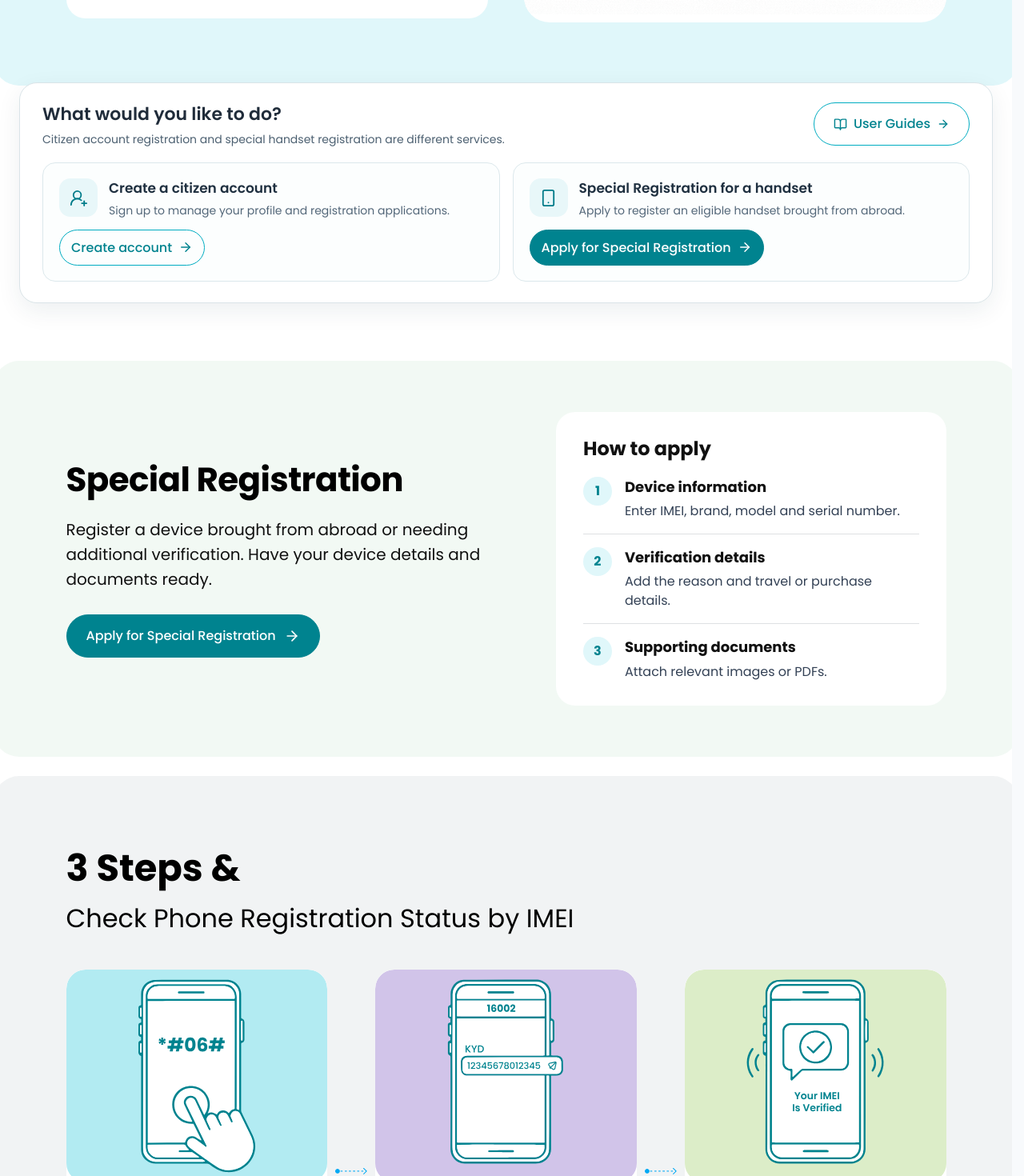
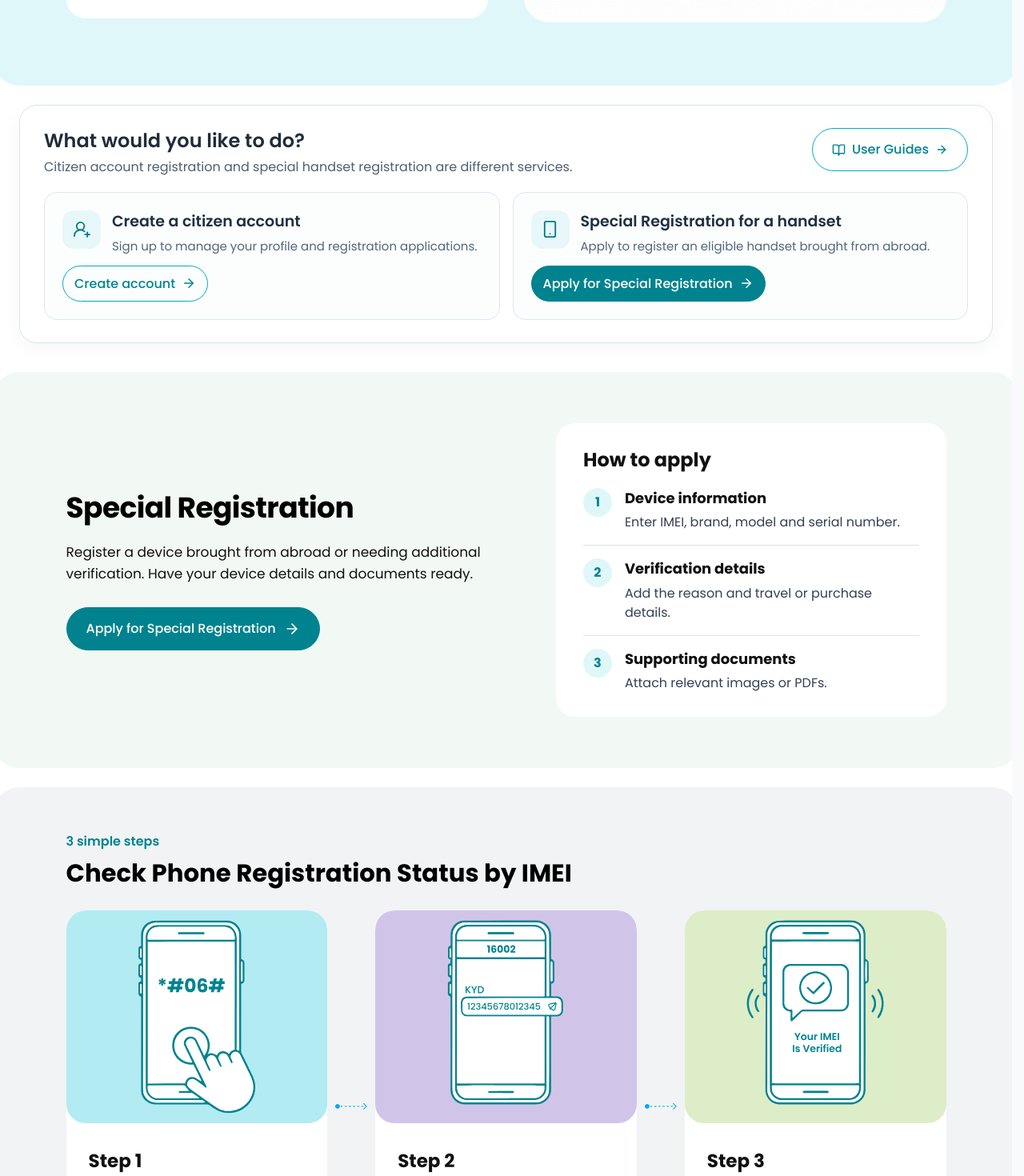
Before and after one commit to shihab-tech04/NEIR-Citizen, a React (Vite) app: page / in a window 1280 px wide. Shown: the part 640-2110 px from the top of the page at 80% size. Built offline with nearby package versions, Linux system fonts and the light colour scheme.

Commit message:
fix(neir): remove hero-service overlap, unify guide hierarchy and complete Bengali steps

```diff
--- a/src/components/HomeServiceEntry.css
+++ b/src/components/HomeServiceEntry.css
@@ -2,16 +2,16 @@
 .neir-service-entry{
   position:relative;
   z-index:1;
-  width:min(100%,1300px);
+  width:min(100%,1360px);
   padding:0 24px;
-  margin:-28px auto 48px;
+  margin:0 auto 12px;
 }
 .neir-service-entry-panel{
   background:#fff;
   border:1px solid var(--neir-ui-border,#dae4e8);
   border-radius:22px;
-  box-shadow:0 10px 30px rgba(20,51,64,.075);
-  padding:24px 28px 26px;
+  box-shadow:0 6px 22px rgba(20,51,64,.045);
+  padding:28px 30px;
 }
 .neir-service-entry-heading{
   display:flex;
@@ -23,12 +23,12 @@
 .neir-service-entry-heading-copy{min-width:0;}
 .neir-service-entry-heading h2{
   margin:0 0 4px;
-  font:600 22px/1.4 Poppins,Arial,sans-serif;
+  font:600 24px/1.35 Poppins,Arial,sans-serif;
   color:#202c3a;
 }
 .neir-service-entry-heading p{
   margin:0;
-  font:400 14px/1.6 Poppins,Arial,sans-serif;
+  font:400 16px/1.6 Poppins,Arial,sans-serif;
   color:#4c6071;
 }
 .neir-service-guides.neir-ui-button{flex:none;gap:8px;align-self:start;white-space:nowrap;}
@@ -39,7 +39,7 @@
 }
 .neir-service-card{
   min-width:0;
-  padding:19px 20px;
+  padding:22px;
   border:1px solid #dce8ec;
   border-radius:16px;
   background:#fcfefe;
@@ -57,12 +57,12 @@
 .neir-service-card-copy{min-width:0;}
 .neir-service-card h3{
   margin:0 0 5px;
-  font:600 17px/1.45 Poppins,Arial,sans-serif;
+  font:600 19px/1.45 Poppins,Arial,sans-serif;
   color:#1f3040;
 }
 .neir-service-card p{
   margin:0;color:#536779;
-  font:400 14px/1.55 Poppins,Arial,sans-serif;
+  font:400 15px/1.6 Poppins,Arial,sans-serif;
 }
 .neir-service-card-action.neir-ui-button{
   align-self:flex-start;min-height:44px;gap:8px;
@@ -71,20 +71,20 @@
 }
 .neir-service-card-action svg{flex-shrink:0;}
 @media(max-width:1000px){
-  .neir-service-entry{margin:-18px auto 36px;}
+  .neir-service-entry{margin:0 auto 10px;}
   .neir-service-entry-panel{padding:20px;}
 }
 @media(max-width:767px){
-  .neir-service-entry{padding:0 16px;margin:16px auto 30px;}
+  .neir-service-entry{padding:0 16px;margin:0 auto 12px;}
   .neir-service-entry-panel{padding:18px;border-radius:18px;}
-  .neir-service-entry-heading{align-items:flex-start;gap:10px;}
+  .neir-service-entry-heading{flex-direction:column;align-items:flex-start;gap:12px;}
   .neir-service-entry-heading h2{font-size:20px;}
-  .neir-service-entry-heading p{font-size:14px;}
+  .neir-service-entry-heading p{font-size:15px;}
   .neir-service-guides.neir-ui-button{padding:8px 10px;min-width:44px;white-space:normal;}
   .neir-service-entry-grid{grid-template-columns:minmax(0,1fr);gap:12px;}
   .neir-service-card{padding:15px;gap:12px;}
   .neir-service-card-heading{gap:12px;}
-  .neir-service-card h3{font-size:16px;}
+  .neir-service-card h3{font-size:17px;}
 }
 @media(max-width:390px){
   .neir-service-entry-heading{flex-direction:column;}
--- a/src/components/SpecialRegistrationSection.tsx
+++ b/src/components/SpecialRegistrationSection.tsx
@@ -23,7 +23,7 @@ export const SpecialRegistrationSection: React.FC<Props> = ({ language, onApply,
   ];
 
   return (
-    <section className="neir-special-registration-section" aria-labelledby="neir-special-registration-heading">
+    <section id="special-registration" className="neir-special-registration-section" aria-labelledby="neir-special-registration-heading">
       <div className="neir-source-guide-inner neir-special-registration-inner">
         <div className="neir-special-registration-content">
           <h2 id="neir-special-registration-heading">
--- a/src/components/ThreeStepGuide.tsx
+++ b/src/components/ThreeStepGuide.tsx
@@ -13,21 +13,33 @@ const sections=[
     'You will get an SMS with all mobile numbers registered under your NID (all operators).'
   ]}
 ];
-const imageColors=['#B2EBF2','#D1C4E9','#DCEDC8'];
-export const ThreeStepGuide:React.FC<Props> = () => <div className="neir-source-steps-wrap">
-  {sections.map((section,g)=><section key={section.heading} className="neir-source-guide-section" style={{backgroundColor:section.background}}>
+const headingsBn=['IMEI দিয়ে ফোনের নিবন্ধন অবস্থা জানুন','আপনার NID-এ নিবন্ধিত মোবাইল নম্বর জানুন'];
+const stepsBn=[
+  [
+    'ফোনের মেসেজ অপশনে KYD লিখে একটি স্পেস দিন, তারপর ১৫ সংখ্যার IMEI লিখুন। উদাহরণ: KYD 123456789012345',
+    'মেসেজটি 16002 নম্বরে পাঠান।',
+    'ফোনের বৈধতা ও নিবন্ধনের অবস্থা জানিয়ে একটি ফিরতি মেসেজ পাবেন।'
+  ],
+  [
+    'আপনার NID দিয়ে নিবন্ধিত যেকোনো মোবাইল নম্বর থেকে *16001# ডায়াল করুন।',
+    'অনুরোধ করা হলে NID নম্বরের শেষ ৪টি সংখ্যা লিখুন।',
+    'আপনার NID দিয়ে নিবন্ধিত সব অপারেটরের মোবাইল নম্বরের তালিকা SMS-এ পাবেন।'
+  ]
+];
+export const ThreeStepGuide:React.FC<Props> = ({language}) => <div className="neir-source-steps-wrap">
+  {sections.map((section,g)=><section key={section.heading} className={'neir-source-guide-section neir-guide--'+g} aria-labelledby={'neir-guide-heading-'+g}>
     <div className="neir-source-guide-inner">
       <header className="neir-source-guide-heading">
-        <h2>3 Steps &amp;</h2>
-        <p>{section.heading}</p>
+        <p>{language==='bn'?'৩টি সহজ ধাপ':'3 simple steps'}</p>
+        <h2 id={'neir-guide-heading-'+g}>{language==='bn'?headingsBn[g]:section.heading}</h2>
       </header>
       <div className="neir-source-steps-row">
         {section.steps.map((step,i)=><React.Fragment key={g+'-'+i}>
           <article className="neir-source-step-card">
-            <div className="neir-source-step-art" style={{backgroundColor:imageColors[i]}}>
+            <div className={'neir-source-step-art neir-guide-art--'+i}>
               <img src={`${import.meta.env.BASE_URL}neir-source/images/step-${g*3+i+1}.svg`} alt={`Step ${i+1} illustration`} loading="lazy"/>
             </div>
-            <div className="neir-source-step-content"><h3>Step {i+1}</h3><p>{step}</p></div>
+            <div className="neir-source-step-content"><h3>{language==='bn'?'ধাপ':'Step'} {i+1}</h3><p>{language==='bn'?stepsBn[g][i]:step}</p></div>
           </article>
           {i<2 && <div className="neir-source-step-arrow"><img src={`${import.meta.env.BASE_URL}neir-source/frames/right-arrow.png`} alt="" aria-hidden="true" loading="lazy"/></div>}
         </React.Fragment>)}
--- a/src/index.css
+++ b/src/index.css
@@ -68,22 +68,27 @@ button,input,select,textarea{font:inherit}
 .neir-source-hero-media picture{display:block;width:100%}
 .neir-source-hero-media img{width:100%;height:auto;display:block;object-fit:contain;border-radius:16px}
 .neir-source-steps-wrap{display:flex;flex-direction:column;gap:24px}
-.neir-source-guide-section{border-radius:32px;padding:80px 24px 64px}
+.neir-guide--0{background:var(--neir-secondary)}
+.neir-guide--1{background:var(--neir-quaternary)}
+.neir-guide-art--0{background:#B2EBF2}
+.neir-guide-art--1{background:#D1C4E9}
+.neir-guide-art--2{background:#DCEDC8}
+.neir-source-guide-section{border-radius:32px;padding:56px 24px 56px}
 @media(min-width:768px){
  .neir-source-hero,.neir-source-guide-section{position:relative;left:-8px;width:calc(100% + 16px)}
 }
 .neir-source-verify-short{display:none}
 .neir-source-mobile-auth{display:none}
 .neir-source-guide-inner{max-width:1200px;margin:auto}
-.neir-source-guide-heading{text-align:left;color:#000;margin:0 0 40px}
-.neir-source-guide-heading h2{font-size:46.4px;font-weight:700;line-height:normal;margin:0 0 4px;color:#000}
-.neir-source-guide-heading p{font-size:32px;font-weight:400;line-height:normal;margin:0;color:#000}
+.neir-source-guide-heading{text-align:left;color:#000;margin:0 0 26px}
+.neir-source-guide-heading h2{font-size:clamp(27px,2.4vw,36px);font-weight:700;line-height:1.32;margin:0;color:#000}
+.neir-source-guide-heading p{font-size:16px;font-weight:600;line-height:1.5;margin:0 0 8px;color:var(--neir-primary-900)}
 .neir-source-steps-row{display:flex;align-items:stretch;gap:0}
 .neir-source-step-card{background:white;border-radius:24px;flex:1 1 0;min-width:0;overflow:hidden;display:flex;flex-direction:column}
 .neir-source-step-art{display:flex;align-items:center;justify-content:center;padding:8px;min-height:220px;border-radius:24px}
 .neir-source-step-art img{max-width:100%;width:100%;height:auto;max-height:250px;object-fit:contain}
 .neir-source-step-content{padding:30px 28px;flex:1}
-.neir-source-step-content h3{font-size:32px;font-weight:700;margin:0 0 10px;color:#111}
+.neir-source-step-content h3{font-size:23px;font-weight:700;margin:0 0 8px;color:#111}
 .neir-source-step-content p{white-space:pre-line;font-size:16px;line-height:1.5}
 .neir-source-step-arrow{width:60px;flex:0 0 60px;display:flex;align-items:center;justify-content:center}
 .neir-source-step-arrow img{max-width:40px;width:100%;height:auto;object-fit:contain}
@@ -137,14 +142,14 @@ button,input,select,textarea{font:inherit}
  .neir-source-error,.neir-source-demo-result{flex-basis:100%;margin-top:8px}
  .neir-source-hero-media{position:relative;left:-7px;width:calc(100% + 14px);max-width:600px;margin:0 auto;padding:7px;min-height:0;height:auto}
  .neir-source-guide-section{position:relative;left:-7px;width:calc(100% + 14px);border-radius:16px;padding:28px}
- .neir-source-guide-heading{width:100%;margin:0 0 36px;text-align:center}
- .neir-source-guide-heading h2{font-size:31.5px;line-height:1.5}
- .neir-source-guide-heading p{font-size:16px;line-height:24px;white-space:nowrap}
+ .neir-source-guide-heading{width:100%;margin:0 0 24px;text-align:left}
+ .neir-source-guide-heading h2{font-size:26px;line-height:1.3}
+ .neir-source-guide-heading p{font-size:14px;line-height:1.5;white-space:normal}
  .neir-source-steps-row{width:100%;transform:none;flex-direction:column}
  .neir-source-step-arrow{height:70px;flex:0 0 70px;width:100%;transform:rotate(90deg)}
  .neir-source-step-art{min-height:170px;padding:7px}
  .neir-source-step-content{padding:28px}
- .neir-source-step-content h3{font-size:28px;margin-bottom:0}
+ .neir-source-step-content h3{font-size:22px;margin-bottom:6px}
  .neir-source-step-content p{font-size:14px;line-height:1.5}
 }
 @media(max-width:360px){
@@ -270,8 +275,8 @@ button,input,select,textarea{font:inherit}
  .neir-source-description{margin-bottom:13px}
  .neir-source-hero-copy{transform:translateY(-1px)}
  .neir-source-guide-inner{max-width:1290px;transform:translateX(11px)}
- .neir-source-guide-heading{width:840px;max-width:100%}
- .neir-source-steps-row{width:1284px;max-width:calc(100% + 16px);transform:translateX(-8px)}
+ .neir-source-guide-heading{width:100%;max-width:100%}
+ .neir-source-steps-row{width:100%;max-width:100%;transform:none}
  .neir-main-navigation{left:50%;transform:translateX(-50%)}
  .neir-home-sections{padding-top:1px}
 }
@@ -331,11 +336,11 @@ button,input,select,textarea{font:inherit}
 }
 .neir-special-registration-content{min-width:0}
 .neir-special-registration-section h2{
-  font-size:46px;line-height:1.25;font-weight:700;
+  font-size:38px;line-height:1.25;font-weight:700;
   letter-spacing:-.6px;color:#000;margin:0 0 20px;
 }
 .neir-special-registration-description{
-  font-size:20px;line-height:1.55;
+  font-size:17px;line-height:1.6;
   margin:0 0 28px;color:#111;
   max-width:580px;
 }
@@ -396,7 +401,7 @@ button,input,select,textarea{font:inherit}
 }
 @media(max-width:1400px){
   .neir-special-registration-inner{gap:40px}
-  .neir-special-registration-section h2{font-size:42px}
+  .neir-special-registration-section h2{font-size:36px}
 }
 @media(max-width:1000px){
   .neir-special-registration-section{padding:40px 20px}
```
